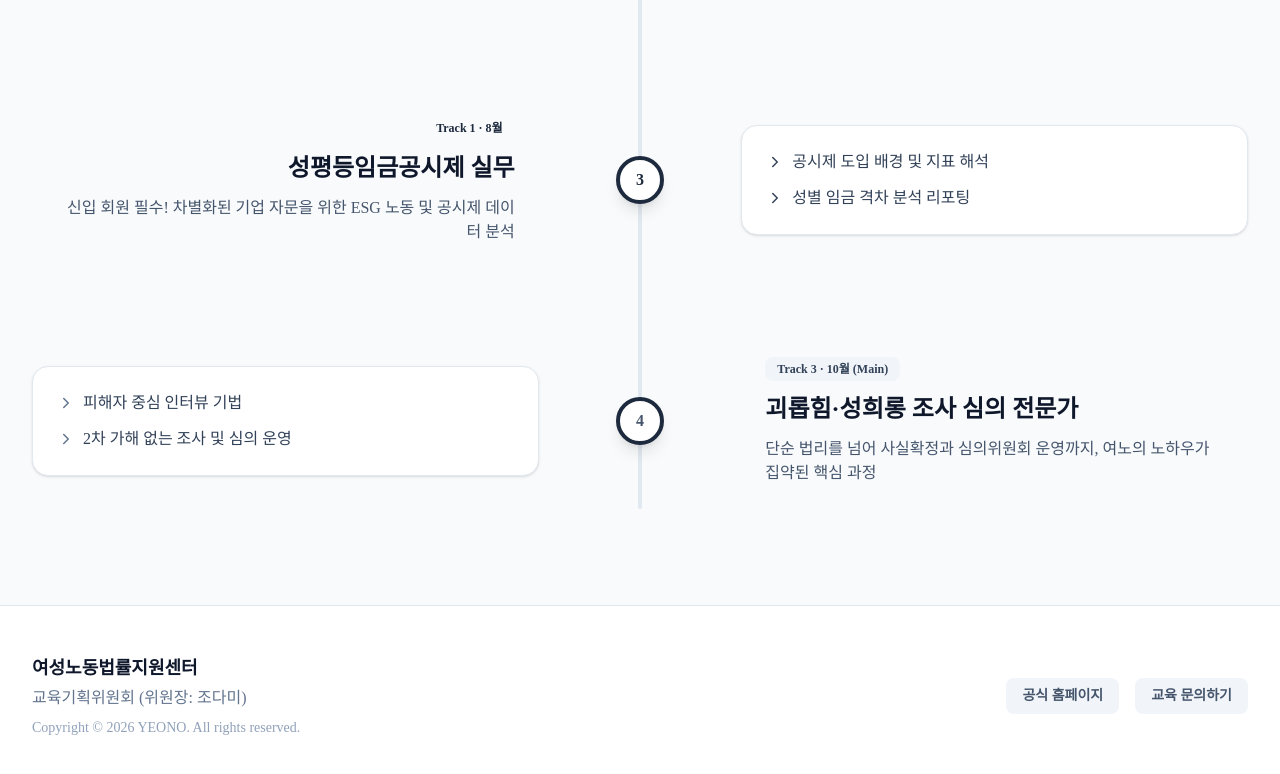
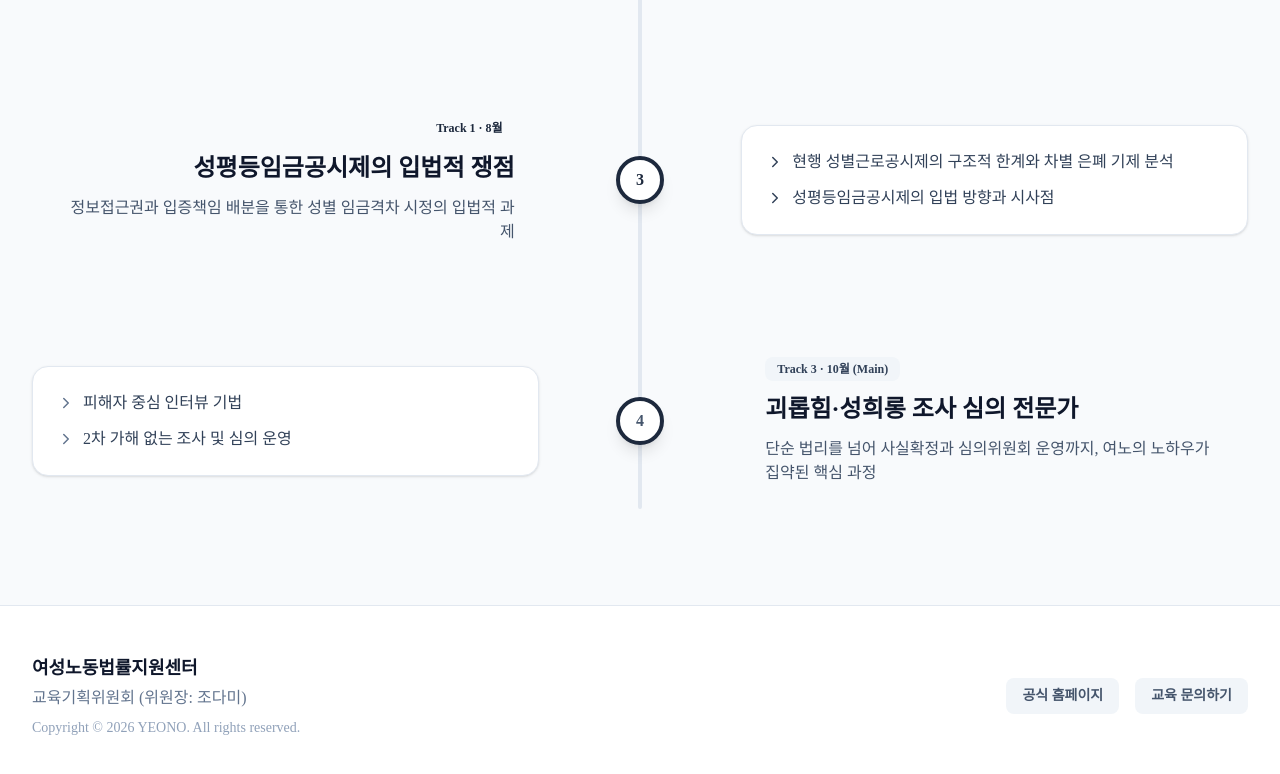
Before and after one commit to seojaehong/womencenter_page, a React (Vite) app: page / in a window 1280 px wide. Shown: the part 2821-3595 px from the top of the page. Built offline with nearby package versions, Linux system fonts and the light colour scheme; a web font is replaced by a local one.

Commit message:
Update title and description for Track 1

```diff
--- a/src/components/YeonoMasterClass2026.jsx
+++ b/src/components/YeonoMasterClass2026.jsx
@@ -322,9 +322,9 @@ const YeonoMasterClass2026 = () => {
                   id: 3,
                   track: "Track 1 · 8월",
                   color: "indigo",
-                  title: "성평등임금공시제 실무",
-                  desc: "신입 회원 필수! 차별화된 기업 자문을 위한 ESG 노동 및 공시제 데이터 분석",
-                  details: ["공시제 도입 배경 및 지표 해석", "성별 임금 격차 분석 리포팅"]
+                  title: "성평등임금공시제의 입법적 쟁점",
+                  desc: "정보접근권과 입증책임 배분을 통한 성별 임금격차 시정의 입법적 과제 ",
+                  details: ["현행 성별근로공시제의 구조적 한계와 차별 은폐 기제 분석", "성평등임금공시제의 입법 방향과 시사점"]
                 },
                 {
                   id: 4,
```
